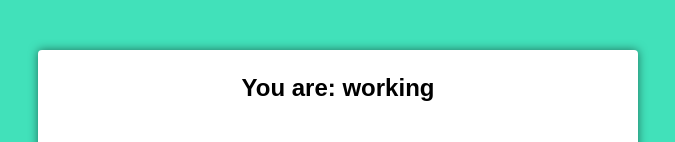
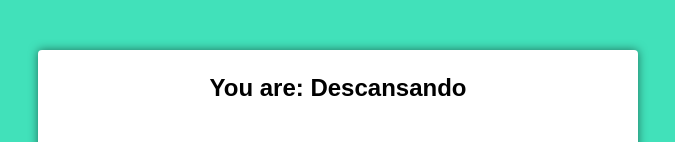
Before and after one commit to Mathesu-veLi/Pomodoro-App, a React (Create React App) app: page / in a window 1280 px wide. Shown: the top 142 px of the page, without its empty margins (302-977 px from the left). Built offline with nearby package versions, Linux system fonts and the light colour scheme.

Commit message:
changes the status

```diff
--- a/src/components/pomodoro-timer.tsx
+++ b/src/components/pomodoro-timer.tsx
@@ -103,7 +103,7 @@ export function PomodoroTimer(props: IProps): JSX.Element {
 
     return (
         <div className="pomodoro">
-            <h2>You are: working</h2>
+            <h2>You are: {working ? 'Trabalhando' : 'Descansando'}</h2>
             <Timer mainTime={mainTime} />
 
             <div className="controls">
```
